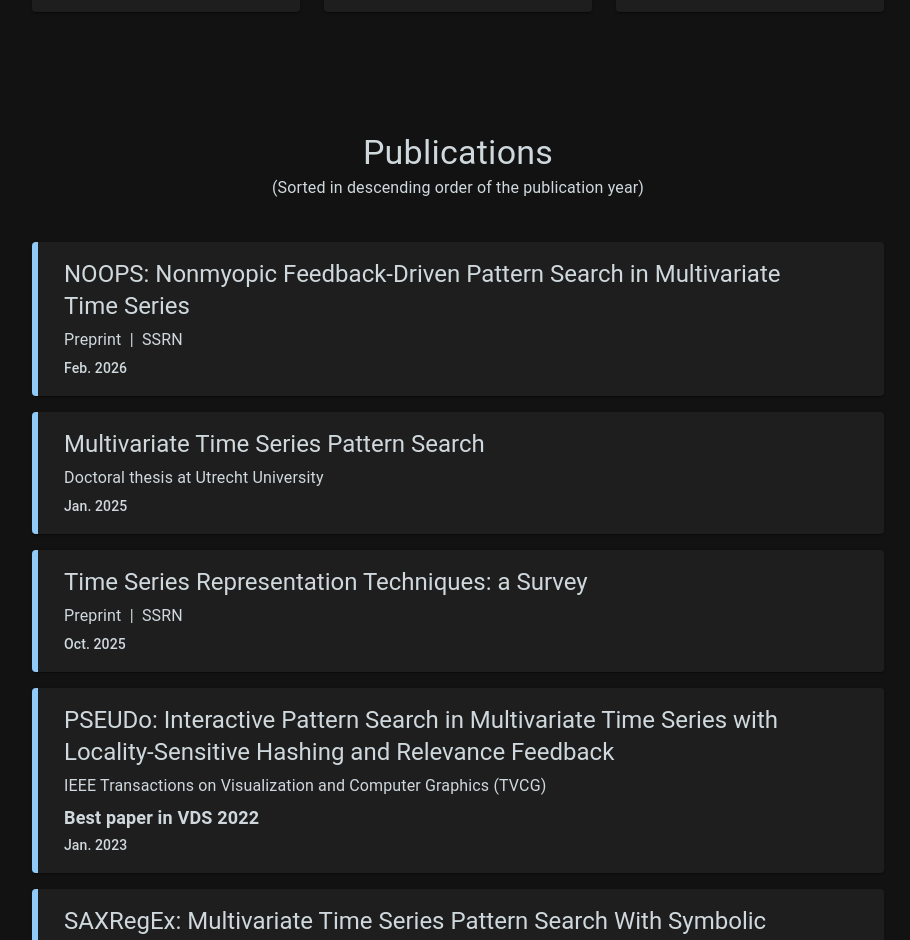
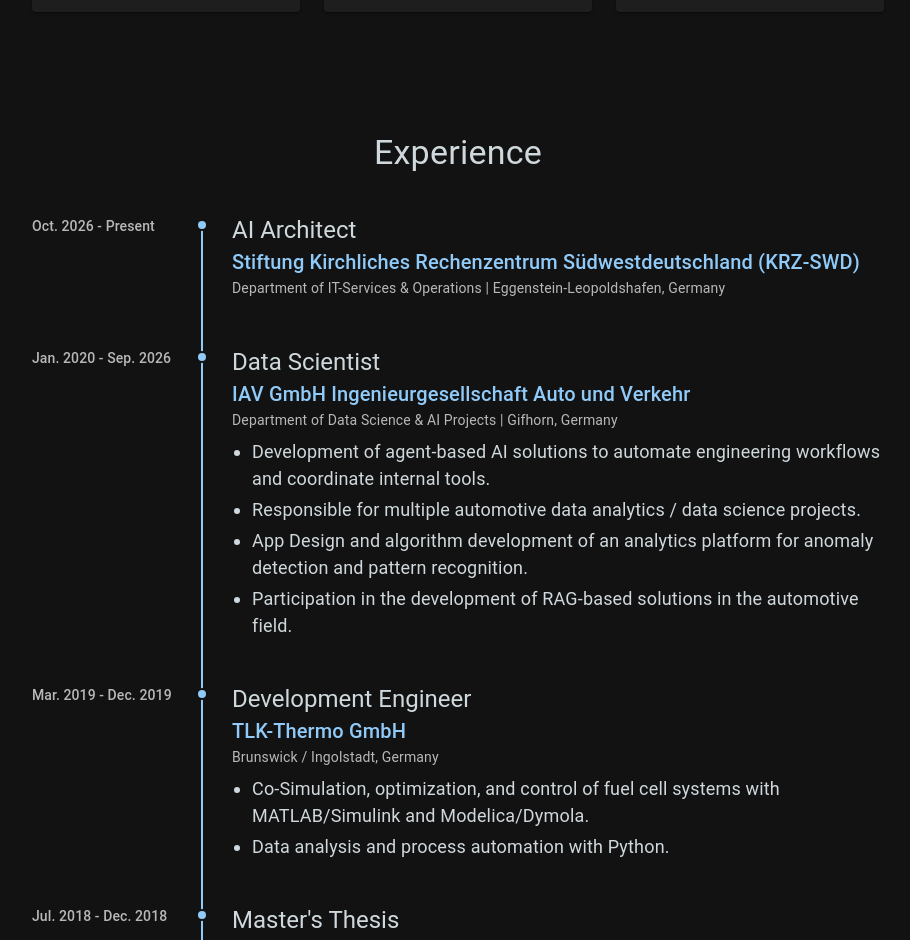
Before and after one commit to YuncongYu/yuncongyu.github.io, a React (Vite) app: page / in a window 1280 px wide. Shown: the part 1860-2800 px from the top of the page, without its empty margins (182-1092 px from the left). Built offline with nearby package versions, Linux system fonts and the light colour scheme; some icons are missing.

Commit message:
feat: added Section Experience

```diff
--- a/src/App.tsx
+++ b/src/App.tsx
@@ -4,6 +4,7 @@
 import Navigation from "./Navigation/Navigation.tsx";
 import AboutMe from "./AboutMe/AboutMe.tsx";
 import Portfolio from "./Portfolio/Portfolio.tsx";
+import Experience from "./Experience/Experience.tsx";
 import Publications from "./Publications/Publications.tsx";
 import Contact from "./Contact/Contact.tsx";
 
@@ -15,6 +16,7 @@
       <Navigation />
       <AboutMe />
       <Portfolio />
+      <Experience />
       <Publications />
       <Contact />
     </>
--- /dev/null
+++ b/src/Experience/Experience.tsx
@@ -0,0 +1,121 @@
+import { motion, type Variants } from "framer-motion";
+import { Box, Container, Stack, Typography } from "@mui/material";
+import { themeSettings } from "../theme/theme.ts";
+import experienceConfig from "./experienceConfig.ts";
+
+const itemVariants: Variants = {
+  hidden: { opacity: 0, y: 16 },
+  visible: {
+    opacity: 1,
+    y: 0,
+    transition: { duration: 0.4, ease: "easeOut" },
+  },
+};
+
+function Experience() {
+  return (
+    <Container
+      component="section"
+      id="experience"
+      maxWidth={themeSettings.contentWidth}
+      sx={{ my: 2, scrollMarginTop: themeSettings.appbarHeight * 20 }}
+    >
+      <Box sx={{ mt: 15, mb: 5 }}>
+        <Typography variant="h4">Experience</Typography>
+      </Box>
+      <Stack
+        component={motion.div}
+        initial="hidden"
+        whileInView="visible"
+        viewport={{ once: true, amount: 0.12 }}
+        spacing={4}
+        sx={{
+          position: "relative",
+          "&::before": {
+            content: '""',
+            position: "absolute",
+            top: { xs: 28, sm: 6 },
+            bottom: 5,
+            left: { xs: 8, sm: 169 },
+            borderLeft: "2px solid",
+            borderColor: "primary.main",
+          },
+        }}
+      >
+        {experienceConfig.items.map((item) => (
+          <Box
+            component={motion.article}
+            key={`${item.organization}-${item.period}`}
+            variants={itemVariants}
+            sx={{
+              display: "grid",
+              gridTemplateColumns: { xs: "18px minmax(0, 1fr)", sm: "140px 28px minmax(0, 1fr)" },
+              columnGap: { xs: 1.5, sm: 2 },
+              rowGap: { xs: 0.5, sm: 0 },
+              textAlign: "left",
+              position: "relative",
+              zIndex: 1,
+            }}
+          >
+            <Typography
+              variant="subtitle2"
+              color="text.secondary"
+              sx={{
+                gridColumn: { xs: "1 / -1", sm: "1" },
+                gridRow: { sm: "1" },
+                pl: { xs: 3.75, sm: 0 },
+                pt: { sm: 0.25 },
+              }}
+            >
+              {item.period}
+            </Typography>
+            <Box
+              aria-hidden="true"
+              sx={{
+                gridColumn: { xs: "1", sm: "2" },
+                gridRow: { xs: "2 / span 2", sm: "1" },
+                position: "relative",
+                "&::before": {
+                  content: '""',
+                  position: "absolute",
+                  top: 5,
+                  left: "50%",
+                  width: 12,
+                  height: 12,
+                  borderRadius: "50%",
+                  bgcolor: "primary.main",
+                  border: "2px solid",
+                  borderColor: "background.default",
+                  transform: "translateX(-50%)",
+                },
+              }}
+            />
+            <Stack
+              spacing={1}
+              sx={{ gridColumn: { xs: "2", sm: "3" }, gridRow: { sm: "1" }, pb: 1 }}
+            >
+              <Box>
+                <Typography variant="h5">{item.role}</Typography>
+                <Typography variant="h6" color="primary.main">
+                  {item.organization}
+                </Typography>
+                <Typography variant="body2" color="text.secondary">
+                  {item.context}
+                </Typography>
+              </Box>
+              <Box component="ul" sx={{ m: 0, pl: 2.5 }}>
+                {item.highlights.map((highlight) => (
+                  <Typography component="li" key={highlight} sx={{ mb: 0.5 }}>
+                    {highlight}
+                  </Typography>
+                ))}
+              </Box>
+            </Stack>
+          </Box>
+        ))}
+      </Stack>
+    </Container>
+  );
+}
+
+export default Experience;
--- /dev/null
+++ b/src/Experience/experienceConfig.ts
@@ -0,0 +1,55 @@
+const experienceConfig = {
+  items: [
+    {
+      period: "Oct. 2026 - Present",
+      role: "AI Architect",
+      organization: "Stiftung Kirchliches Rechenzentrum Südwestdeutschland (KRZ-SWD)",
+      context: "Department of IT-Services & Operations | Eggenstein-Leopoldshafen, Germany",
+      highlights: [],
+    },
+    {
+      period: "Jan. 2020 - Sep. 2026",
+      role: "Data Scientist",
+      organization: "IAV GmbH Ingenieurgesellschaft Auto und Verkehr",
+      context: "Department of Data Science & AI Projects | Gifhorn, Germany",
+      highlights: [
+        "Development of agent-based AI solutions to automate engineering workflows and coordinate internal tools.",
+        "Responsible for multiple automotive data analytics / data science projects.",
+        "App Design and algorithm development of an analytics platform for anomaly detection and pattern recognition.",
+        "Participation in the development of RAG-based solutions in the automotive field.",
+      ],
+    },
+    {
+      period: "Mar. 2019 - Dec. 2019",
+      role: "Development Engineer",
+      organization: "TLK-Thermo GmbH",
+      context: "Brunswick / Ingolstadt, Germany",
+      highlights: [
+        "Co-Simulation, optimization, and control of fuel cell systems with MATLAB/Simulink and Modelica/Dymola.",
+        "Data analysis and process automation with Python.",
+      ],
+    },
+    {
+      period: "Jul. 2018 - Dec. 2018",
+      role: "Master's Thesis",
+      organization: "AUDI AG",
+      context: "Thermal Management for Fully Electric Vehicles | Ingolstadt, Germany",
+      highlights: [
+        "Data-driven analysis of cooling circuit measurements with Python and TensorFlow.",
+        "Validation and integration of thermal management functions with MATLAB/Simulink.",
+      ],
+    },
+    {
+      period: "Oct. 2017 - Mar. 2018",
+      role: "Internship",
+      organization: "AUDI AG",
+      context: "Engine Flow and Aerodynamics Simulation | Ingolstadt, Germany",
+      highlights: [
+        "Optimization and validation of an automotive climatization model.",
+        "Co-simulation with MATLAB/Simulink and CFD simulation with OpenFOAM.",
+      ],
+    },
+  ],
+};
+
+export default experienceConfig;
--- a/src/Navigation/navigationConfig.ts
+++ b/src/Navigation/navigationConfig.ts
@@ -1,5 +1,5 @@
 const navigationConfig = {
-  labels: ["Home", "About Me", "Portfolio", "Publications", "Contact"],
+  labels: ["Home", "About Me", "Portfolio", "Experience", "Publications", "Contact"],
 };
 
 export default navigationConfig;
```
